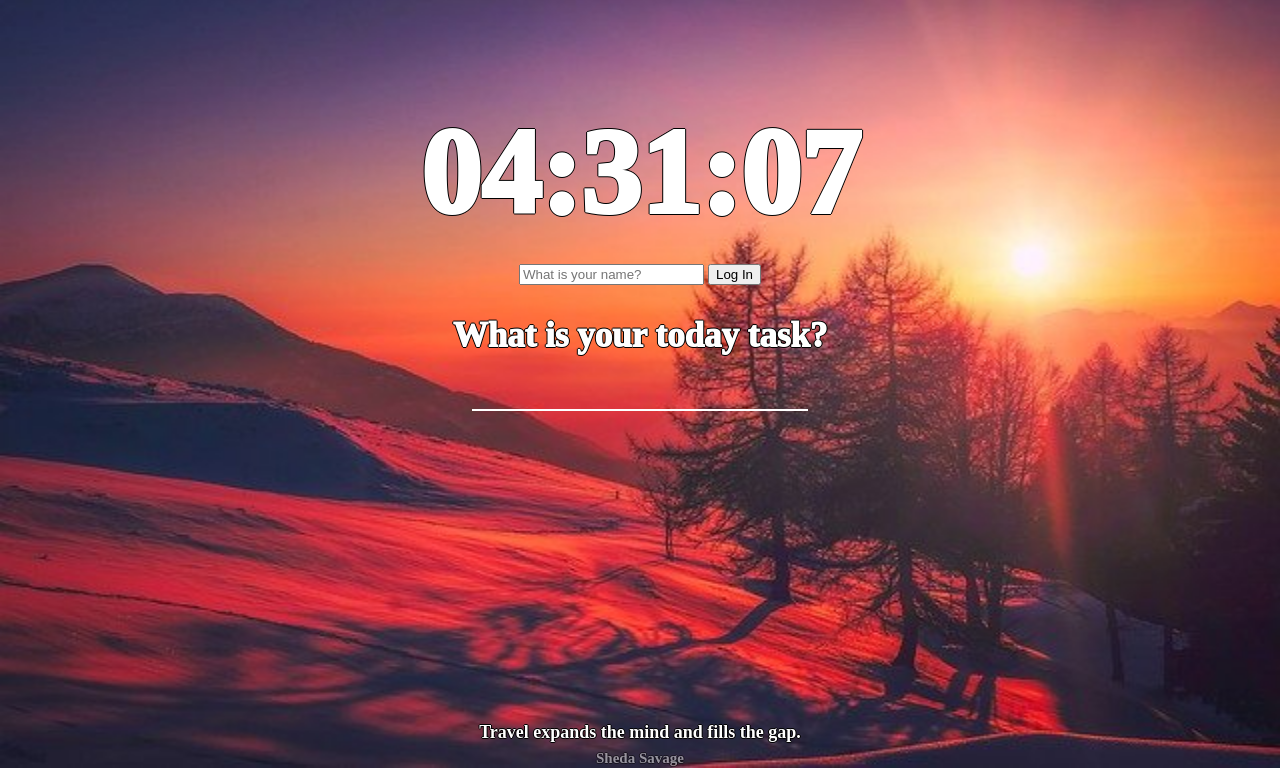
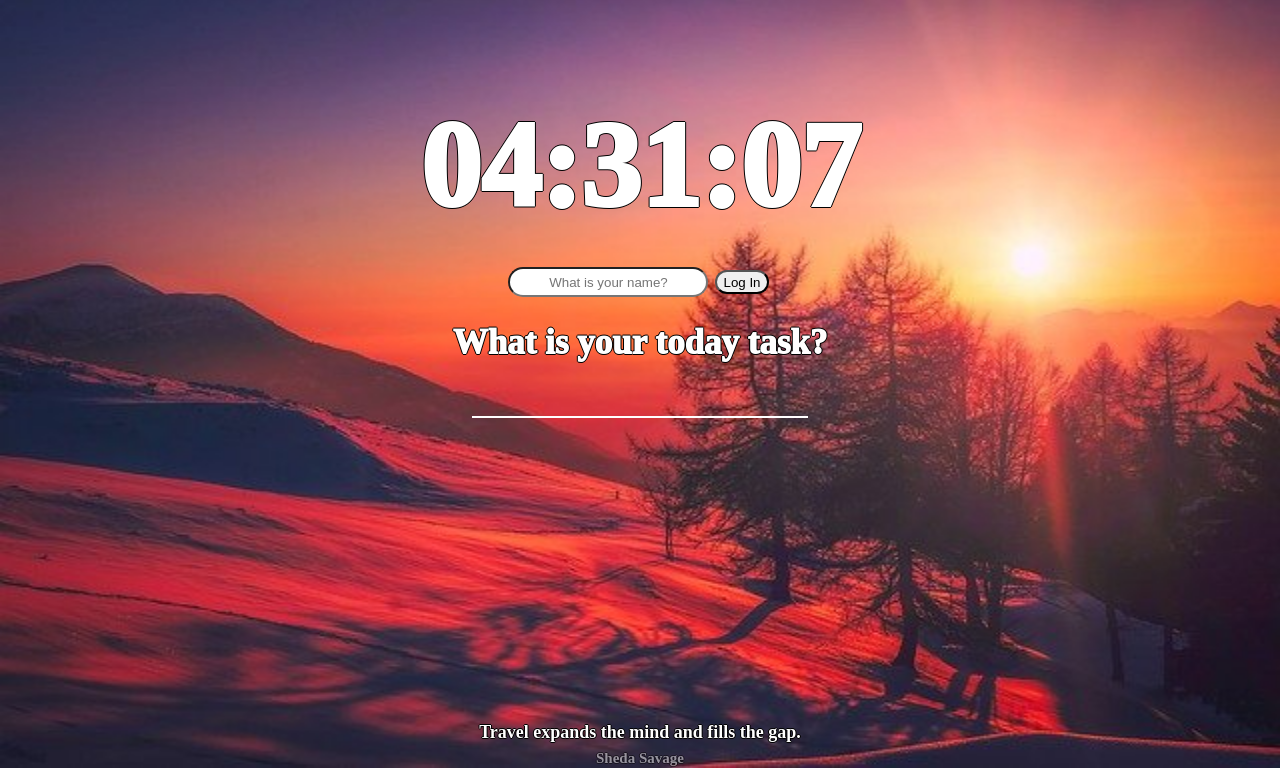
Before and after one commit to kangmin5505/javascript_clone, a plain HTML site: page index.html in a window 1280 px wide. Shown: the part 32-800 px from the top of the page. Drawn offline with Linux system fonts and the light colour scheme.

Commit message:
Modify greeting_input

```diff
--- a/css/style.css
+++ b/css/style.css
@@ -19,6 +19,28 @@ body {
   font-size: 120px;
   font-weight: 1000;
   margin-bottom: 30px;
+}
+
+#login-form {
+  width: 30%;
+  height: 3%;
+  text-align: center;
+  margin-top: 10px;
+}
+
+#login-form input {
+  height: 100%;
+  border-radius: 15px;
+  margin-right: 3px;
+}
+
+#login-form input:focus {
+  outline: none;
+}
+
+#login-form input:first-child {
+  width: 50%;
+  text-align: center;
 }
 
 #greeting {
```
